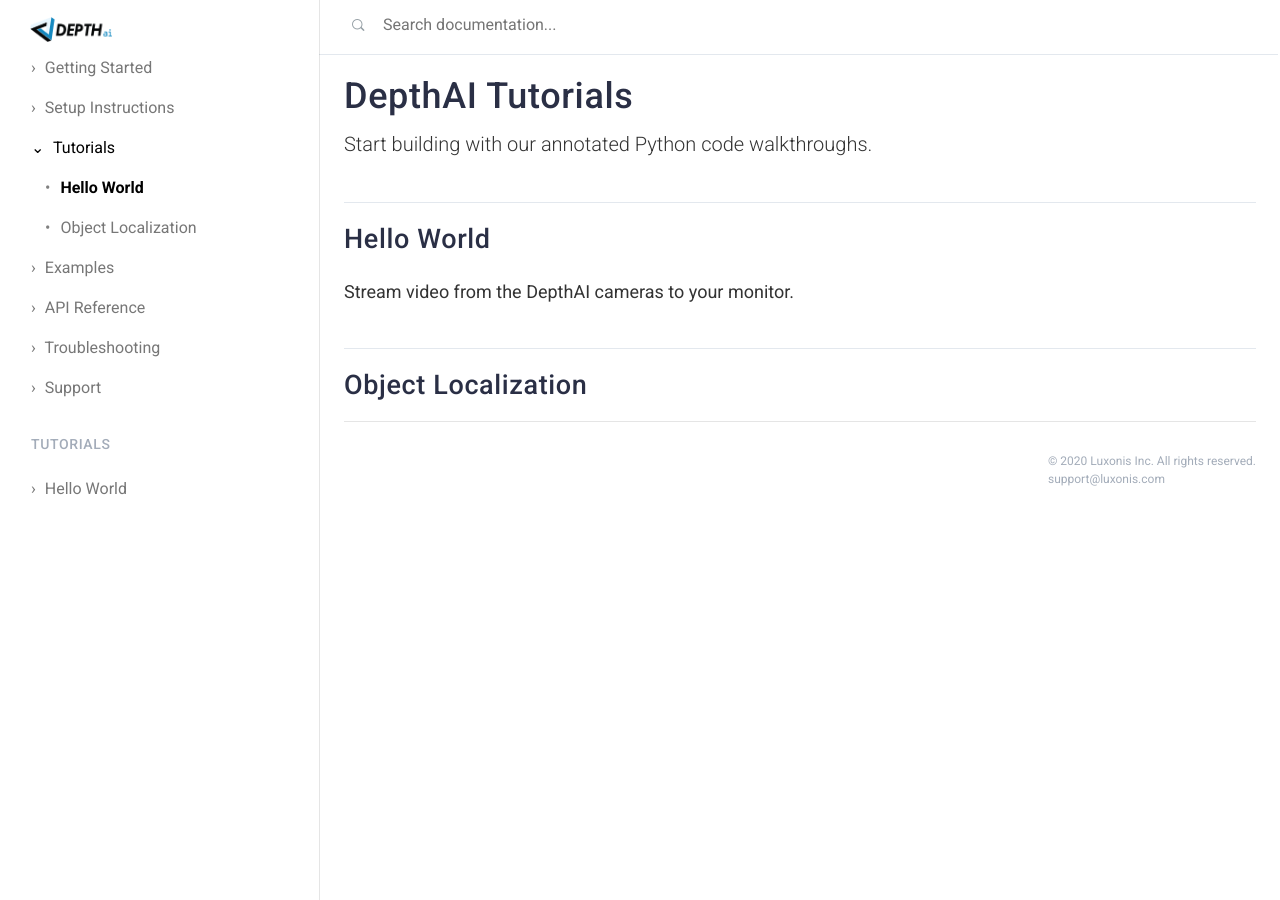
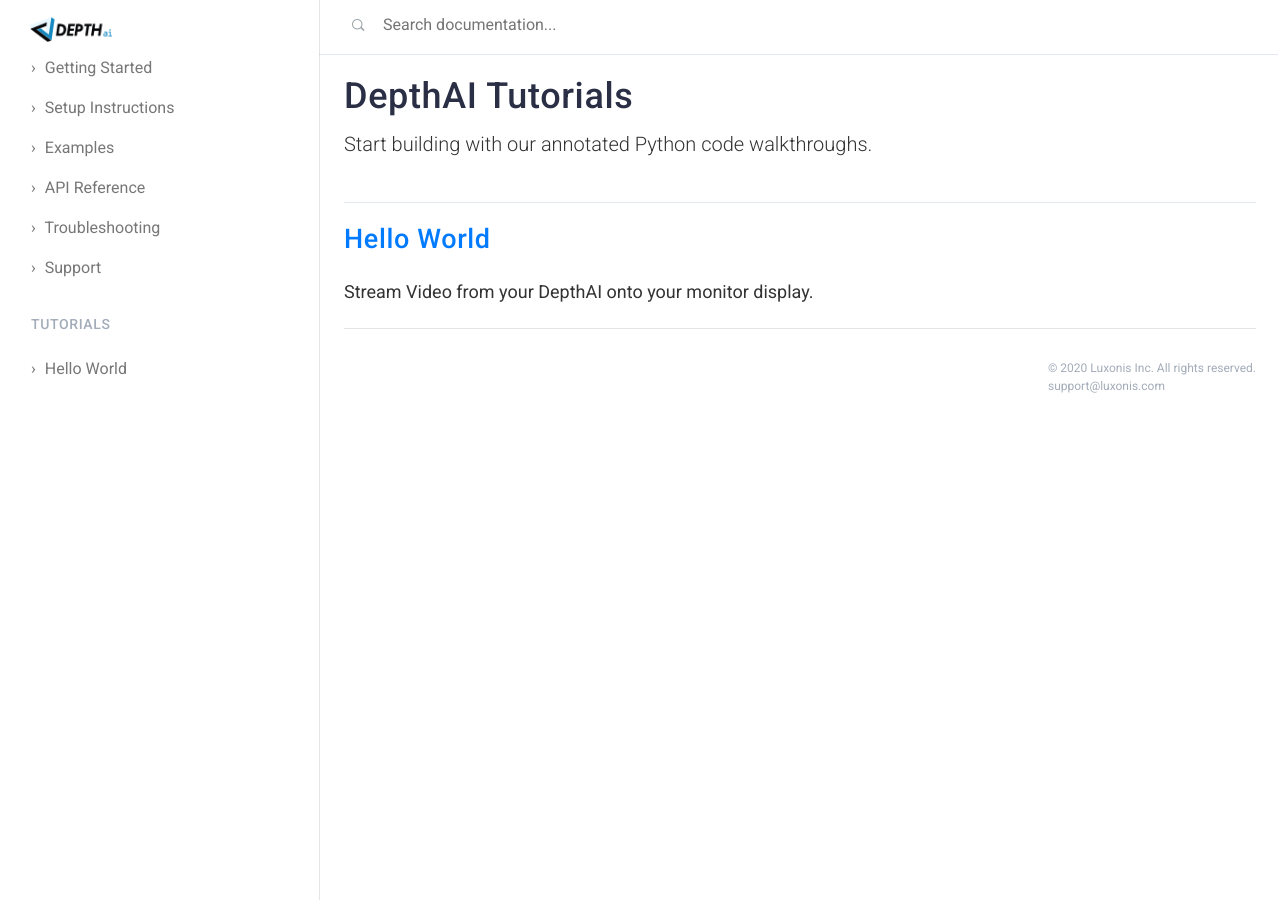
Before and after one commit to luxonis/depthai-docs-website, a Jekyll site: the page built from tutorials.md, in a window 1280 px wide. Built offline with Jekyll 4.4.1, drawn with Linux system fonts in a browser that asks for light colours; nearby versions of some CDN libraries.

Commit message:
Only show tutorials once in sidebar

```diff
--- a/_includes/sidebar.html
+++ b/_includes/sidebar.html
@@ -6,6 +6,9 @@
   <ul class="nav flex-column">
     {% assign sorted = (site.html_pages | sort: 'order') %}
     {% for p in sorted %}
+      {% if p.toc_title == 'Tutorials' %}
+        {% continue %}
+      {% else %}
         <li class="nav-item">
           <a class="nav-link {% if p.url == page.url %}active{% endif %}" href="{{ p.url }}">
             {% if p.toc_title %}
@@ -18,6 +21,7 @@
             <div id="toc"></div>
           {% endif %}
         </li>
+      {% endif %}
     {% endfor %}
   </ul>
 
--- a/tutorials.md
+++ b/tutorials.md
@@ -11,8 +11,8 @@
 {: class="lead" }
 Start building with our annotated Python code walkthroughs.
 
-## Hello World
+{% for p in site.tutorials %}
+  <h2>[{{ p.toc_title }}]({{p.url}})</h2>
 
-Stream video from the DepthAI cameras to your monitor.
-
-## Object Localization
+  {{p.description}}
+{% endfor %}
```
